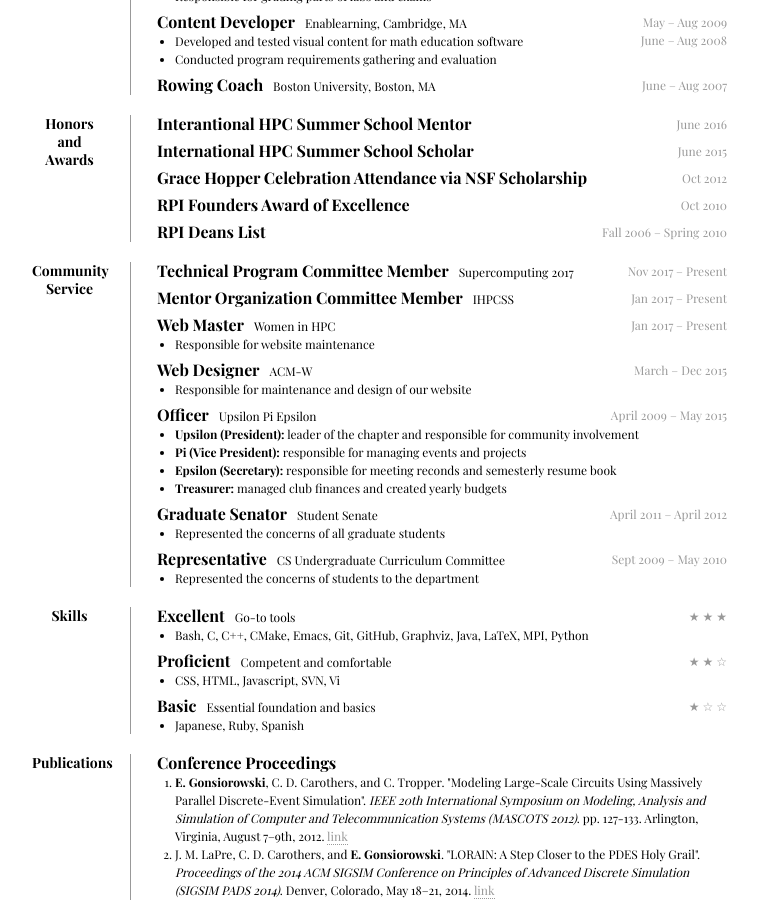
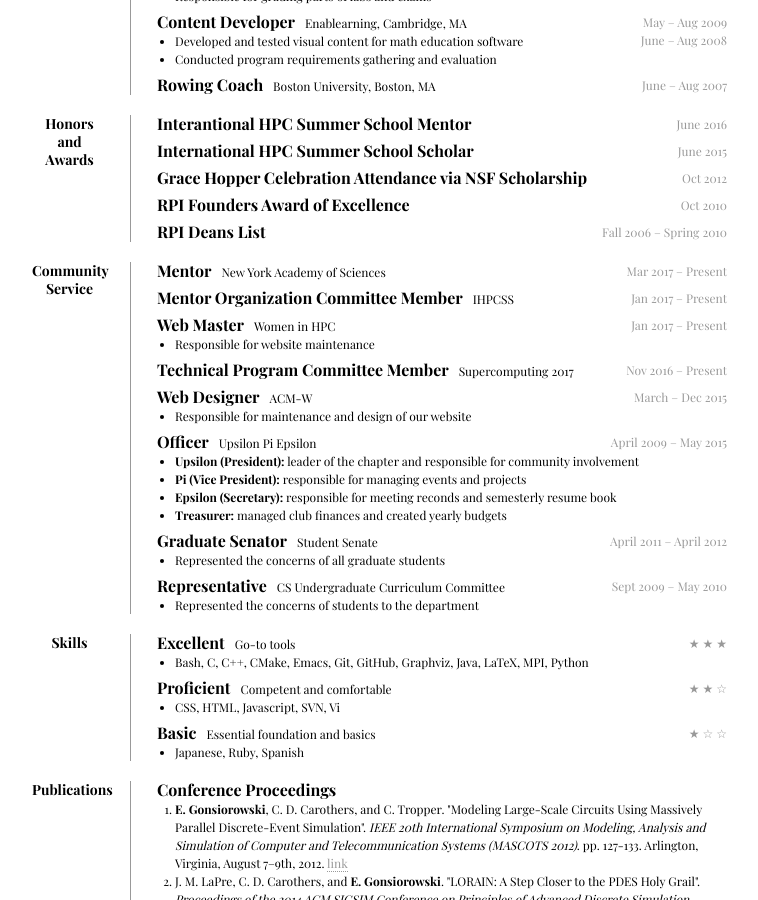
Before and after one commit to gonsie/gonsie.github.io, a Jekyll site: the page index.html, which Jekyll copies as it is, in a window 1280 px wide and 900 px high, scrolled down 848 px. Shown: the whole window, without its empty margins (258-1016 px from the left). Built offline with Jekyll 4.4.1, drawn with Linux system fonts in a browser that asks for light colours; some web fonts are replaced; some of the changed text lies outside the part shown.

Commit message:
added nyas mentor

```diff
--- a/index.html
+++ b/index.html
@@ -227,8 +227,8 @@
             <dd class="clear"></dd>
             <dt>Community Service</dt>
             <dd>
-                <h2><strong>Technical Program Committee Member</strong>Supercomputing 2017
-                    <span>Nov 2017 &ndash; Present</span>
+                <h2><strong>Mentor</strong>New York Academy of Sciences
+                    <span>Mar 2017 &ndash; Present</span>
                 </h2>
 
                 <h2 class="smartmargin"><strong>Mentor Organization Committee Member</strong>IHPCSS
@@ -241,6 +241,10 @@
                 <ul class="noprint">
                     <li>Responsible for website maintenance</li>
                 </ul>
+
+                <h2 class="smartmargin"><strong>Technical Program Committee Member</strong>Supercomputing 2017
+                    <span>Nov 2016 &ndash; Present</span>
+                </h2>
 
                 <h2 class="smartmargin"><strong>Web Designer</strong>ACM-W
                     <span>March &ndash; Dec 2015</span>
@@ -424,7 +428,7 @@
             <dd class="clear noprint"></dd>
 
         </dl>
-<p class="noprint">Last Updated: February 6, 2017</p>
+<p class="noprint">Last Updated: May 15, 2017</p>
     </div>
 
 </body>
```
